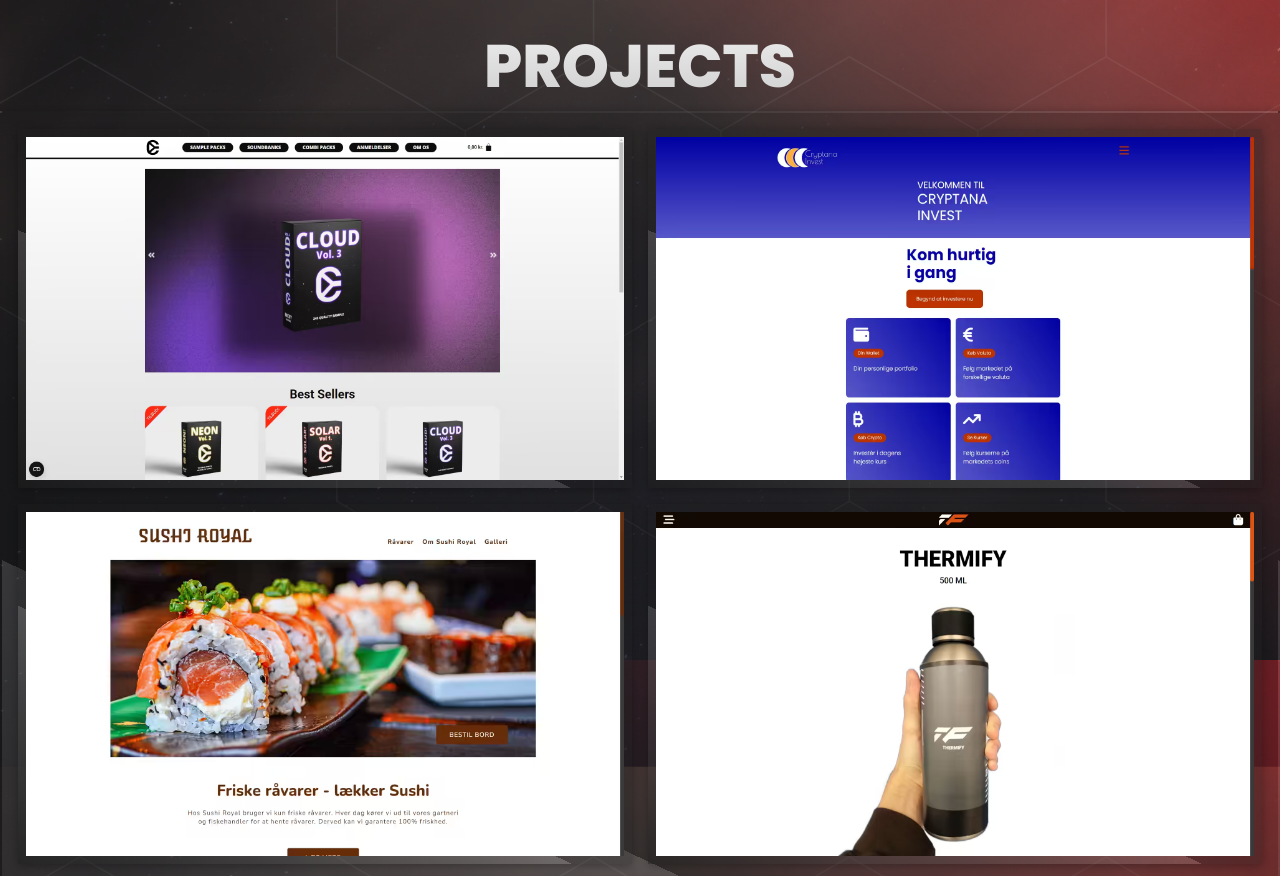
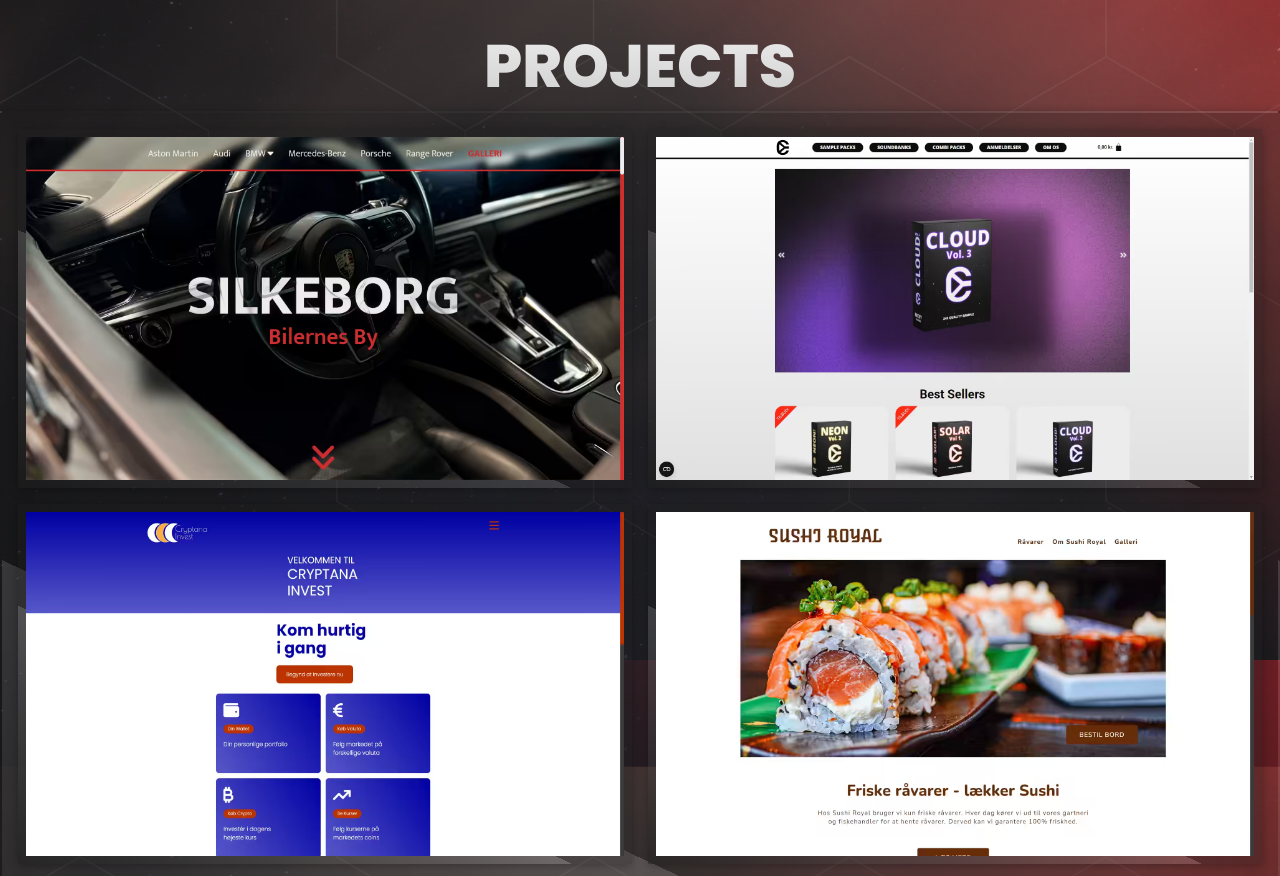
Before and after one commit to M1CK3Y-Official/Portfolio, a plain HTML site: page index.html in a window 1280 px wide. Shown: the part 940-1816 px from the top of the page. Drawn offline with Linux system fonts and the light colour scheme.

Commit message:
Update index.html

```diff
--- a/index.html
+++ b/index.html
@@ -76,6 +76,12 @@
             <div class="projects">
 
 		<div class="item">
+                    <a href="https://m1ck3y-official.github.io/Silkeborg/" target="_blank">
+                        <img class="content" src="assets/projects/Silkeborg-sc4.avif" srcset="assets/projects/Silkeborg-sc1.avif 1x, assets/projects/Silkeborg-sc2.avif 0.75x, assets/projects/Silkeborg-sc3.avif 0.50x, assets/projects/Silkeborg-sc4.avif 0.25x" alt="Silkeborg Project">
+                    </a>
+                </div>
+
+		<div class="item">
                     <a href="https://mcky-sounds.web-mcdm.dk/" target="_blank">
                         <img class="content" src="assets/projects/MCKYSounds-sc4.avif" srcset="assets/projects/MCKYSounds-sc1.avif 1x, assets/projects/MCKYSounds-sc2.avif 0.75x, assets/projects/MCKYSounds-sc3.avif 0.50x, assets/projects/MCKYSounds-sc4.avif 0.25x" alt="MCKY Sounds Project">
                     </a>
```
